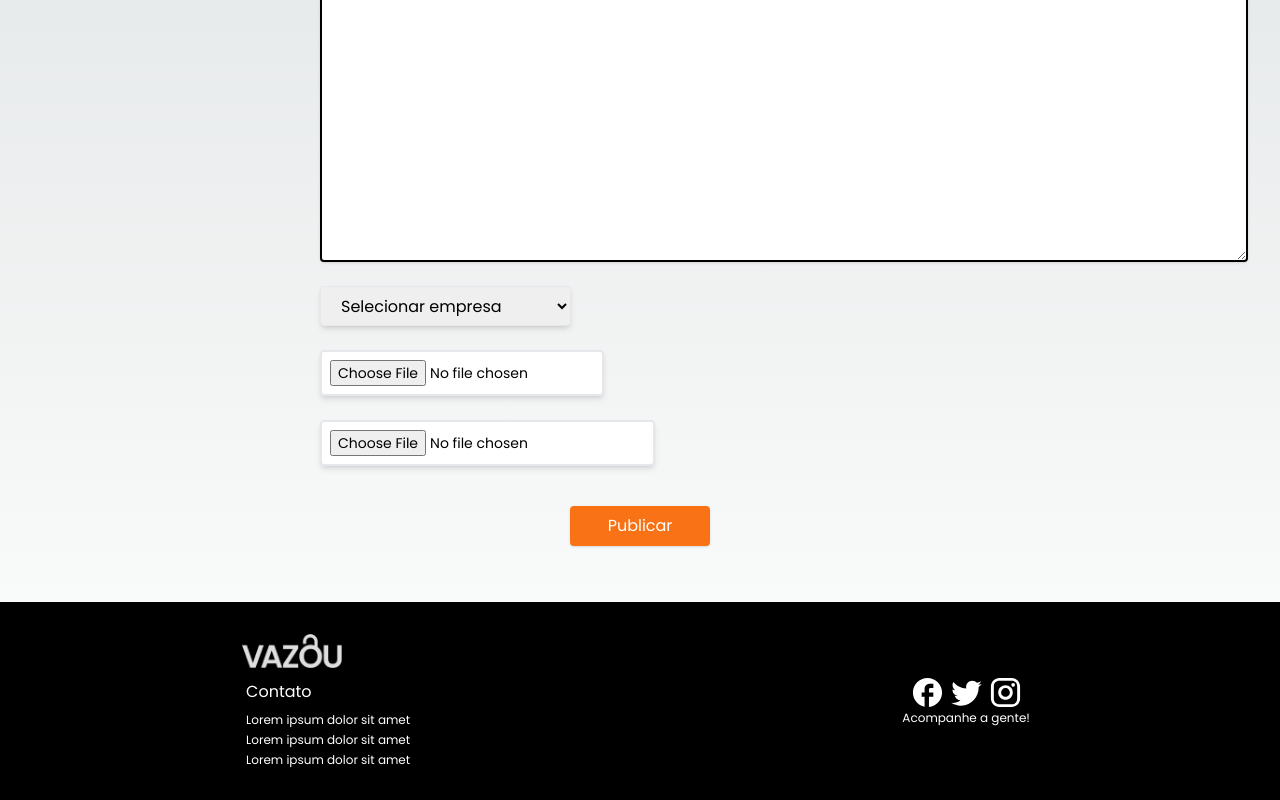
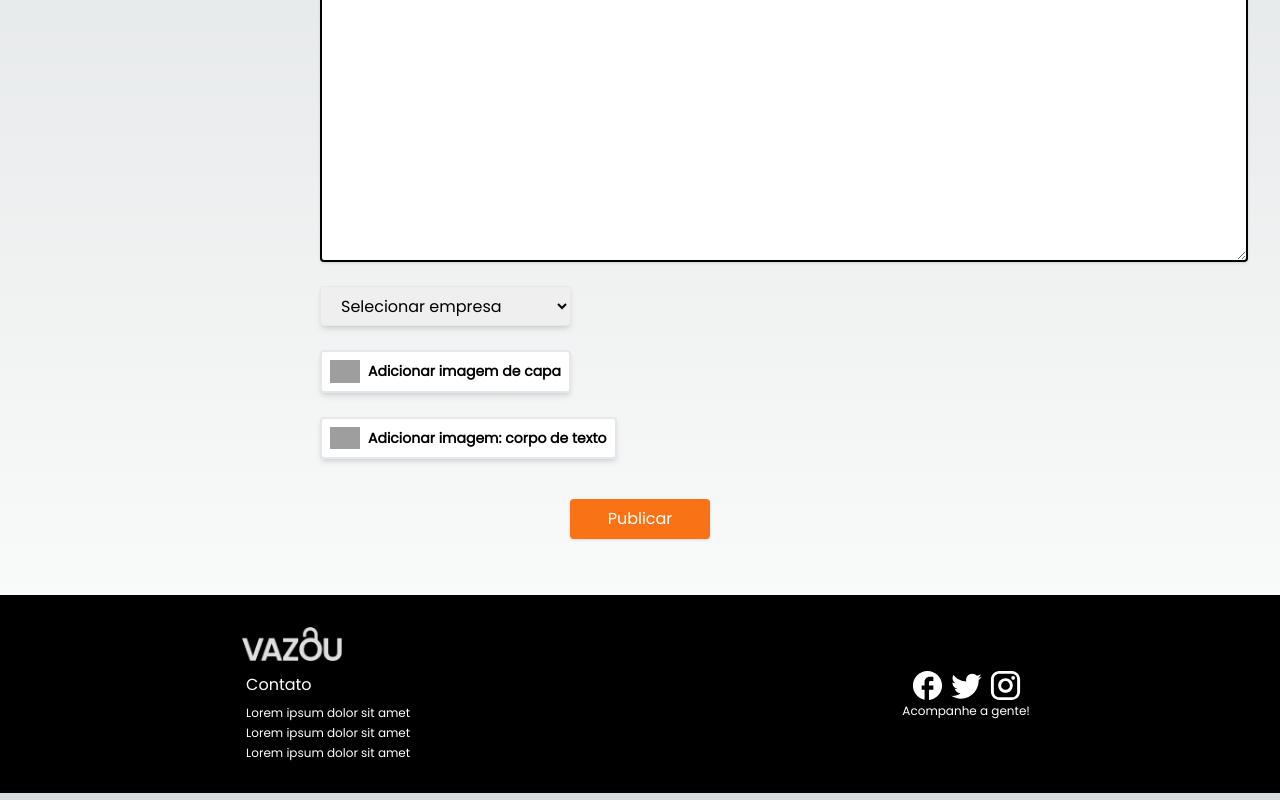
Before and after one commit to Engenharia-de-Software-UFRPE/Vazou, a Next.js app in the folder vazou-frontend/: page /add-news in a window 1280 px wide. Shown: the part 604-1404 px from the top of the page. Built offline with nearby package versions, Linux system fonts and the light colour scheme; grey boxes are pictures that could not be loaded.

Commit message:
Atualização da tela de adição de notícias

```diff
--- a/vazou-frontend/app/add-news/page.js
+++ b/vazou-frontend/app/add-news/page.js
@@ -29,7 +29,7 @@ export default function Anews(){
 
     return (
 
-        <div className='flex flex-col w-1/2 mx-auto font-poppins'>
+        <div className='flex flex-col w-1/2 mx-auto font-poppins '>
 
 
         <input className=' p-2 w-[928px] h-[36px] border-[2px] bg-white rounded shadow mb-6 mt-20 border-black rounded' type="text" placeholder="Título" value={newsInput.title} onChange={(e) => handleChange(e.target.value, "title")}/>
@@ -45,8 +45,18 @@ export default function Anews(){
              )})}
         </select>
 
-        <input className=' p-2 w-[284px] h-[46px] border-[2px] bg-white rounded mb-6 shadow-md block text-sm  cursor-pointer ' type="file" placeholder="Adicionar imagem de capa" onChange={(e) => handleChange(e.target.value, "capa")}/>
-        <input className=' p-2 w-[335px] h-[46px] border-[2px] bg-white rounded mb-6 shadow-md block text-sm cursor-pointer' type="file" placeholder="Adicionar imagem: corpo de texto" onChange={(e) => handleChange(e.target.value, "textBody")}/>
+        <label htmlFor="image-cover" className="flex items-center gap-2 p-2 w-fit border-[2px] font-semibold bg-white rounded mb-6 shadow-md text-sm cursor-pointer">
+        <Image src={"/photo_add_icon.svg"} width={30} height={26} />
+         Adicionar imagem de capa
+        </label>
+        <input className='hidden' id="image-cover" type="file" onChange={(e) => handleChange(e.target.value, "capa")} />
+
+        <label htmlFor="image-body" className="flex items-center gap-2 p-2 w-fit border-[2px] font-semibold bg-white rounded mb-6 shadow-md text-sm cursor-pointer">
+        <Image src={"/photo_add_icon.svg"} width={30} height={26} />
+        Adicionar imagem: corpo de texto
+        </label>
+        <input className='hidden' id="image-body" type="file" onChange={(e) => handleChange(e.target.value, "capa")} />
+
 
           <div className='flex justify-center w-75 mb-10'>
             <Button onClickFunction={() => submitNews()} backgroundColor={'bg-orange-500 w-100'}>
```
